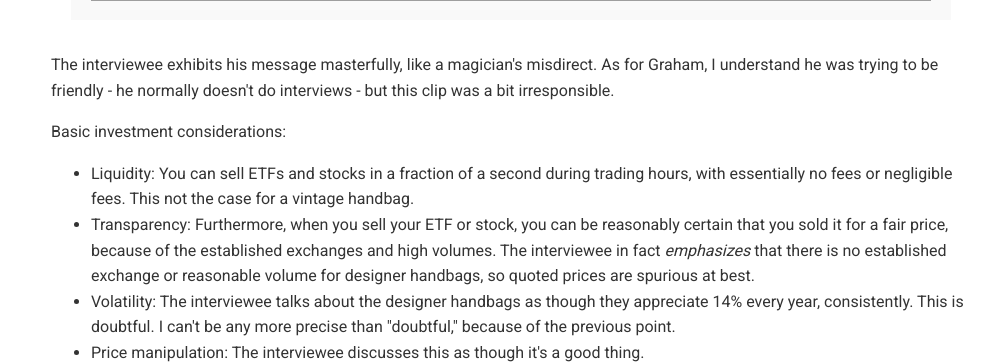
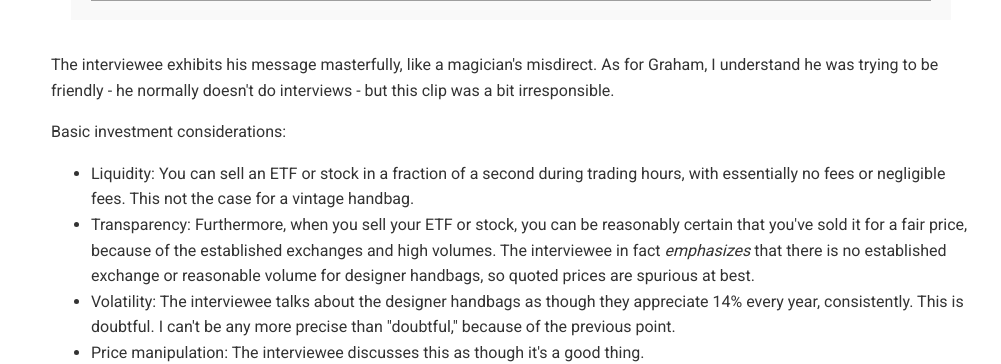
Before and after one commit to overheardonearth/overheardonearth.github.io, a Jekyll site: the page built from _posts/2019-08-19-financial-misdirection.html, in a window 1280 px wide. Shown: the part 831-1195 px from the top of the page, without its empty margins (129-1130 px from the left). Built offline with Jekyll 4.4.1, drawn with Linux system fonts in a browser that asks for light colours; comment, search, counter and statistics services are not loaded.

Commit message:
Update 2019-08-19-financial-misdirection.html

```diff
--- a/_posts/2019-08-19-financial-misdirection.html
+++ b/_posts/2019-08-19-financial-misdirection.html
@@ -15,8 +15,8 @@ The interviewee exhibits his message masterfully, like a magician's misdirect. A
 Basic investment considerations:
 
 <ul>
-<li> Liquidity: You can sell ETFs and stocks in a fraction of a second during trading hours, with essentially no fees or negligible fees. This not the case for a vintage handbag.
-<li> Transparency: Furthermore, when you sell your ETF or stock, you can be reasonably certain that you sold it for a fair price, because of the established exchanges and high volumes. The interviewee in fact <i>emphasizes</i> that there is no established exchange or reasonable volume for designer handbags, so quoted prices are spurious at best.
+<li> Liquidity: You can sell an ETF or stock in a fraction of a second during trading hours, with essentially no fees or negligible fees. This not the case for a vintage handbag.
+<li> Transparency: Furthermore, when you sell your ETF or stock, you can be reasonably certain that you've sold it for a fair price, because of the established exchanges and high volumes. The interviewee in fact <i>emphasizes</i> that there is no established exchange or reasonable volume for designer handbags, so quoted prices are spurious at best.
 <li> Volatility: The interviewee talks about the designer handbags as though they appreciate 14% every year, consistently. This is doubtful. I can't be any more precise than "doubtful," because of the previous point.
   <li> Price manipulation: The interviewee discusses this as though it's a good thing.
   <li> Diversification: Altria (America's primary tobacco company) also grew roughly 14% from 1980 to now, even despite its recent downturn. I doubt Graham would advise anyone of normal means to drop 100k into Altria stock.
```
